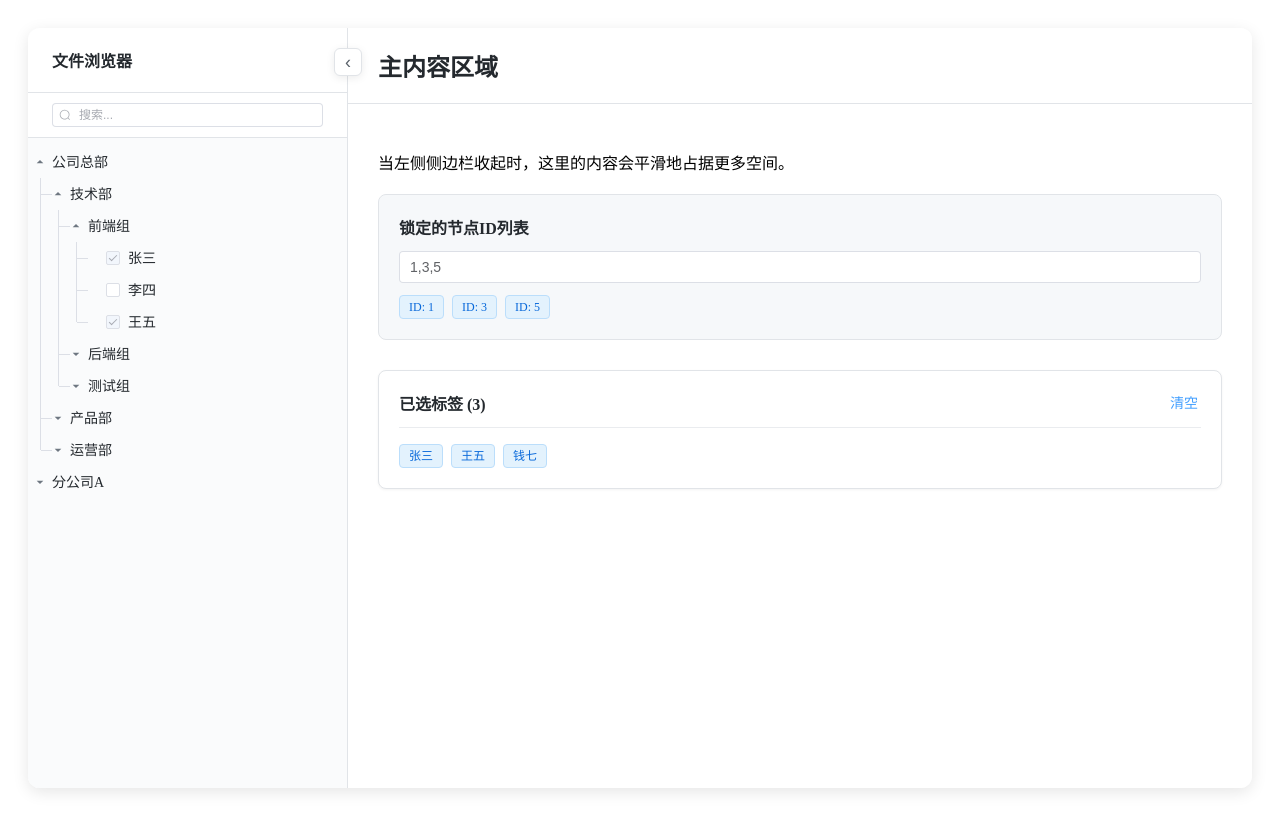
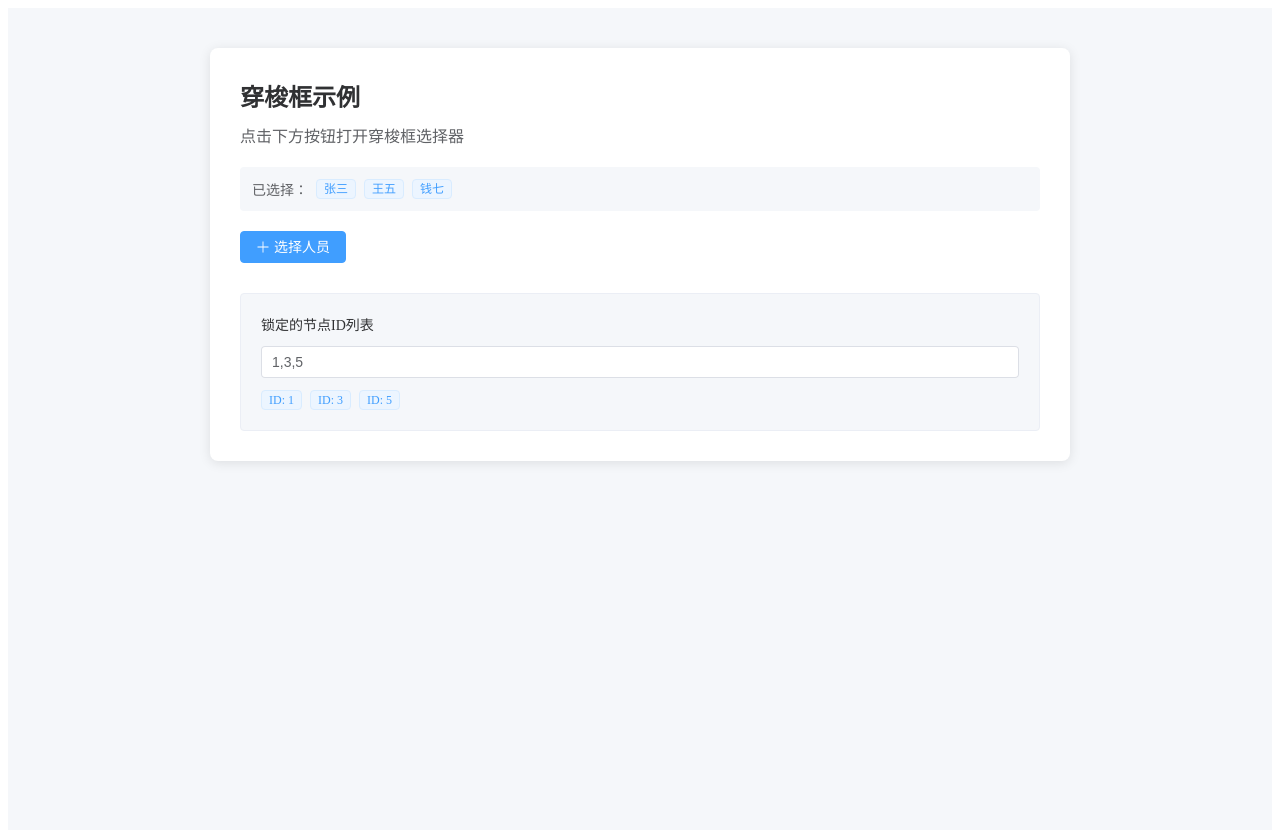
Before and after one commit to bonnbear/my-vue3-project, a Vue app: page / in a window 1280 px wide. Shown: the top 830 px of the page. Built offline with nearby package versions, Linux system fonts and the light colour scheme; what vue-grid-layout would draw is missing.

Commit message:
Update AGENTS.md rules and App.vue, add mcp.json

```diff
--- a/src/App.vue
+++ b/src/App.vue
@@ -1,10 +1,71 @@
 <template>
   <div id="app-wrapper">
-    <div class="card-container" :class="{ 'sidebar-collapsed': !isSidebarOpen }">
-      <div class="sidebar-container">
-        <div class="sidebar-header">文件浏览器</div>
-        <!-- Search Input -->
-        <div class="sidebar-search" v-if="isSidebarOpen">
+    <div class="demo-container">
+      <h1>穿梭框示例</h1>
+      <p>点击下方按钮打开穿梭框选择器</p>
+
+      <!-- 已选标签预览 -->
+      <div class="selected-preview" v-if="checkedNodes.length > 0">
+        <span class="preview-label">已选择：</span>
+        <el-tag
+          v-for="node in checkedNodes"
+          :key="node.id"
+          :closable="!lockedIdList.includes(node.id)"
+          @close="removeTag(node)"
+          size="small"
+          class="preview-tag"
+        >
+          {{ node.name }}
+        </el-tag>
+      </div>
+
+      <!-- 打开穿梭框按钮 -->
+      <el-button type="primary" @click="dialogVisible = true">
+        <Plus style="width: 1em; height: 1em; margin-right: 4px;" />
+        选择人员
+      </el-button>
+
+      <!-- 锁定ID设置 -->
+      <div class="locked-ids-area">
+        <div class="locked-ids-header">
+          <h3>锁定的节点ID列表</h3>
+        </div>
+        <div class="locked-ids-input">
+          <el-input
+            v-model="lockedIdsInput"
+            placeholder="输入要锁定的ID，用逗号分隔 (例如: 1,3,5)"
+            @change="updateLockedIds"
+          />
+        </div>
+        <div class="locked-ids-display" v-if="lockedIdList.length > 0">
+          <el-tag
+            v-for="id in lockedIdList"
+            :key="id"
+            class="locked-id-tag"
+            size="small"
+          >
+            ID: {{ id }}
+          </el-tag>
+        </div>
+      </div>
+    </div>
+
+    <!-- 穿梭框弹框 -->
+    <el-dialog
+      v-model="dialogVisible"
+      title="选择人员"
+      width="800px"
+      :close-on-click-modal="false"
+      class="transfer-dialog"
+    >
+      <div class="transfer-container">
+        <!-- 左侧面板：树形结构 -->
+        <div class="transfer-panel transfer-panel-left">
+          <div class="transfer-panel-header">
+            <span class="transfer-panel-title">可选列表</span>
+            <span class="transfer-panel-count">{{ totalLeafCount }} 项</span>
+          </div>
+          <div class="transfer-panel-filter">
             <el-input
               v-model="filterText"
               placeholder="搜索..."
@@ -12,11 +73,11 @@
               size="small"
             >
               <template #prefix>
-              <Search style="width: 1em; height: 1em; margin-right: 8px;" />
+                <Search style="width: 1em; height: 1em;" />
               </template>
             </el-input>
           </div>
-        <div class="sidebar-content">
+          <div class="transfer-panel-body">
             <div class="tree-wrapper">
               <ul class="tree-node-root">
                 <TreeNode
@@ -35,56 +96,43 @@
           </div>
         </div>
 
-      <button @click="toggleSidebar" class="sidebar-toggle">
-        {{ isSidebarOpen ? '‹' : '›' }}
-      </button>
-
-      <div class="main-content">
-        <div class="main-header">
-          <h1>主内容区域</h1>
-        </div>
-        <div class="main-body">
-          <p>当左侧侧边栏收起时，这里的内容会平滑地占据更多空间。</p>
-
-          <div v-if="selectedNodePath.length > 0" class="selected-info">
-            <p>
-              当前选中的节点是: <strong>{{ selectedNodeId }}</strong>
-            </p>
-            <p style="margin-top: 8px;">
-              完整路径:
-              <span class="path-display">{{ selectedNodePath.map(p => p.name).join(' / ') }}</span>
-            </p>
+        <!-- 中间操作按钮 -->
+        <div class="transfer-buttons">
+          <el-button
+            type="primary"
+            :icon="ArrowRight"
+            :disabled="!hasUncheckedNodes"
+            @click="addAllVisible"
+            circle
+          />
+          <el-button
+            type="primary"
+            :icon="ArrowLeft"
+            :disabled="!hasRemovableNodes"
+            @click="removeAllUnlocked"
+            circle
+          />
         </div>
 
-          <!-- 锁定ID列表设置区域 -->
-          <div class="locked-ids-area">
-            <div class="locked-ids-header">
-              <h3>锁定的节点ID列表</h3>
+        <!-- 右侧面板：已选列表 -->
+        <div class="transfer-panel transfer-panel-right">
+          <div class="transfer-panel-header">
+            <div class="transfer-panel-header-left">
+              <span class="transfer-panel-title">已选列表</span>
+              <span class="transfer-panel-count">{{ checkedNodes.length }} 项</span>
             </div>
-            <div class="locked-ids-input">
-              <el-input
-                v-model="lockedIdsInput"
-                placeholder="输入要锁定的ID，用逗号分隔 (例如: 1,3,5)"
-                @change="updateLockedIds"
-              />
+            <el-button
+              type="primary"
+              link
+              size="small"
+              @click="resetToDefault"
+              :disabled="!hasRemovableNodes"
+            >
+              <RefreshRight style="width: 14px; height: 14px; margin-right: 2px;" />
+              恢复默认
+            </el-button>
           </div>
-            <div class="locked-ids-display" v-if="lockedIdList.length > 0">
-              <el-tag
-                v-for="id in lockedIdList"
-                :key="id"
-                class="locked-id-tag"
-              >
-                ID: {{ id }}
-              </el-tag>
-            </div>
-          </div>
-
-          <!-- 穿梭框/已选标签区域 -->
-          <div class="transfer-box-area">
-            <div class="transfer-header">
-              <h3>已选标签 ({{ checkedNodes.length }})</h3>
-              <el-button type="primary" link @click="clearAllTags" v-if="checkedNodes.length > 0">清空</el-button>
-            </div>
+          <div class="transfer-panel-body">
             <div class="tags-container" v-if="checkedNodes.length > 0">
               <el-tag
                 v-for="node in checkedNodes"
@@ -96,27 +144,34 @@
                 {{ node.name }}
               </el-tag>
             </div>
-            <div v-else class="empty-tags">
-              请在左侧目录树中勾选项目
+            <div v-else class="transfer-empty">
+              <span>暂无数据</span>
+            </div>
+          </div>
         </div>
       </div>
 
+      <template #footer>
+        <div class="dialog-footer">
+          <el-button @click="dialogVisible = false">取消</el-button>
+          <el-button type="primary" @click="dialogVisible = false">确定</el-button>
         </div>
-      </div>
-    </div>
+      </template>
+    </el-dialog>
   </div>
 </template>
 
 <script setup>
 import { ref, reactive, computed, watch, onMounted } from 'vue';
 import TreeNode from './TreeNode.vue';
+import { ArrowLeft, ArrowRight } from '@element-plus/icons-vue';
 
-const isSidebarOpen = ref(true);
+const dialogVisible = ref(false);
 const filterText = ref('');
-const lockedIdsInput = ref('1,3,5'); // 默认锁定的ID
-const lockedIdList = ref([1, 3, 5]); // 锁定的ID列表
+const lockedIdsInput = ref('1,3,5');
+const lockedIdList = ref([1, 3, 5]);
 
-// 四層結構的樹資料，每個節點都有唯一的 id 屬性
+// 四層結構的樹資料
 const treeData = reactive([
   {
     id: 100,
@@ -136,7 +191,6 @@ const treeData = reactive([
             isOpen: true,
             checked: false,
             children: [
-              // 第四層 - 有 type 屬性，會顯示 checkbox
               { id: 1, name: '张三', type: 'employee', checked: false },
               { id: 2, name: '李四', type: 'employee', checked: false },
               { id: 3, name: '王五', type: 'employee', checked: false }
@@ -242,16 +296,10 @@ const treeData = reactive([
 ]);
 
 const selectedNodeId = ref(null);
-const selectedNodePath = ref([]);
 
 const handleNodeClick = (path) => {
   const clickedNode = path[path.length - 1];
   selectedNodeId.value = clickedNode.name;
-  selectedNodePath.value = path;
-};
-
-const toggleSidebar = () => {
-  isSidebarOpen.value = !isSidebarOpen.value;
 };
 
 // --- 更新锁定ID列表 ---
@@ -261,12 +309,9 @@ const updateLockedIds = () => {
     .map(s => parseInt(s.trim()))
     .filter(n => !isNaN(n));
   lockedIdList.value = ids;
-
-  // 自动选中锁定的节点
   setLockedNodesChecked(treeData, ids);
 };
 
-// 递归设置锁定节点为选中状态
 const setLockedNodesChecked = (nodes, ids) => {
   for (const node of nodes) {
     if (ids.includes(node.id)) {
@@ -278,7 +323,6 @@ const setLockedNodesChecked = (nodes, ids) => {
   }
 };
 
-// 初始化时设置锁定节点为选中状态
 onMounted(() => {
   setLockedNodesChecked(treeData, lockedIdList.value);
 });
@@ -291,7 +335,6 @@ watch(filterText, (val) => {
 const filterTree = (nodes, query) => {
   let hasVisible = false;
   for (const node of nodes) {
-    // If query is empty, show all
     if (!query) {
       node.visible = true;
       if (node.children) {
@@ -300,19 +343,14 @@ const filterTree = (nodes, query) => {
       continue;
     }
 
-    // Check children first
     let childVisible = false;
     if (node.children) {
       childVisible = filterTree(node.children, query);
     }
 
-    // Check self
     const selfVisible = node.name.toLowerCase().includes(query.toLowerCase());
-
-    // Determine visibility
     node.visible = selfVisible || childVisible;
 
-    // Auto expand if children match
     if (childVisible) {
       node.isOpen = true;
     }
@@ -323,12 +361,10 @@ const filterTree = (nodes, query) => {
 };
 
 // --- Checkbox Logic ---
-
-// 递归获取所有被勾选的节点
 const getCheckedNodes = (nodes) => {
   let checked = [];
   for (const node of nodes) {
-    if (node.checked) {
+    if (node.checked && node.type) {
       checked.push(node);
     }
     if (node.children && node.children.length > 0) {
@@ -342,85 +378,147 @@ const checkedNodes = computed(() => {
   return getCheckedNodes(treeData);
 });
 
+// 计算总叶子节点数
+const countLeafNodes = (nodes) => {
+  let count = 0;
+  for (const node of nodes) {
+    if (node.type) {
+      count++;
+    }
+    if (node.children && node.children.length > 0) {
+      count += countLeafNodes(node.children);
+    }
+  }
+  return count;
+};
+
+const totalLeafCount = computed(() => countLeafNodes(treeData));
+
+// 检查是否有未选中的节点
+const hasUncheckedNodes = computed(() => {
+  const checkUnchecked = (nodes) => {
+    for (const node of nodes) {
+      if (node.type && !node.checked) return true;
+      if (node.children && checkUnchecked(node.children)) return true;
+    }
+    return false;
+  };
+  return checkUnchecked(treeData);
+});
+
+// 检查是否有可移除的节点
+const hasRemovableNodes = computed(() => {
+  return checkedNodes.value.some(node => !lockedIdList.value.includes(node.id));
+});
+
+// 添加所有可见的未选中节点
+const addAllVisible = () => {
+  const addNodes = (nodes) => {
+    for (const node of nodes) {
+      if (node.type && !node.checked && node.visible !== false) {
+        node.checked = true;
+      }
+      if (node.children) {
+        addNodes(node.children);
+      }
+    }
+  };
+  addNodes(treeData);
+};
+
+// 移除所有未锁定的节点
+const removeAllUnlocked = () => {
+  const removeNodes = (nodes) => {
+    for (const node of nodes) {
+      if (node.type && node.checked && !lockedIdList.value.includes(node.id)) {
+        node.checked = false;
+      }
+      if (node.children) {
+        removeNodes(node.children);
+      }
+    }
+  };
+  removeNodes(treeData);
+};
+
+// 恢复默认：只保留锁定的节点
+const resetToDefault = () => {
+  const resetNodes = (nodes) => {
+    for (const node of nodes) {
+      if (node.type) {
+        // 只有锁定的节点保持选中，其他全部取消
+        node.checked = lockedIdList.value.includes(node.id);
+      }
+      if (node.children) {
+        resetNodes(node.children);
+      }
+    }
+  };
+  resetNodes(treeData);
+};
+
 const removeTag = (node) => {
-  // 如果节点被锁定，不允许移除
   if (lockedIdList.value.includes(node.id)) {
     return;
   }
   node.checked = false;
 };
-
-const clearAllTags = () => {
-  const clearNodes = (nodes) => {
-    nodes.forEach(node => {
-      // 只清除未锁定的节点
-      if (!lockedIdList.value.includes(node.id)) {
-        node.checked = false;
-      }
-      if (node.children) {
-        clearNodes(node.children);
-      }
-    });
-  };
-  clearNodes(treeData);
-};
 </script>
 
 <style lang="scss" scoped>
-/* [重构] App.vue 现在只包含与自身布局和树的根容器相关的样式 */
-.path-display {
-  color: #586069;
-  background-color: #eef0f2;
-  padding: 2px 6px;
-  border-radius: 4px;
-  font-family: 'Courier New', Courier, monospace;
+#app-wrapper {
+  padding: 40px;
+  min-height: 100vh;
+  background-color: #f5f7fa;
 }
 
-* { box-sizing: border-box; }
-body { font-family: -apple-system, BlinkMacSystemFont, 'Segoe UI', Roboto, 'Helvetica Neue', Arial, sans-serif; margin: 0; background-color: #f4f7f9; overflow-x: hidden; display: flex; justify-content: center; align-items: center; min-height: 100vh; }
-#app-wrapper { padding: 20px; width: 100%; max-width: 1400px; }
-.card-container { display: flex; height: calc(100vh - 40px); min-height: 600px; background-color: #ffffff; border-radius: 12px; box-shadow: 0 4px 16px rgba(0, 0, 0, 0.1); overflow: hidden; position: relative;
-  .sidebar-container { width: 320px; flex-shrink: 0; background-color: #fafbfc; border-right: 1px solid #e1e4e8; transition: width 0.3s ease-in-out; overflow: hidden; display: flex; flex-direction: column;
-    .sidebar-header { padding: 20px 24px; font-weight: 600; font-size: 16px; border-bottom: 1px solid #e1e4e8; background-color: #fff; color: #24292e; flex-shrink: 0; white-space: nowrap; }
-    .sidebar-search { padding: 10px 24px; border-bottom: 1px solid #e1e4e8; background-color: #fff; flex-shrink: 0; }
-    .sidebar-content { flex-grow: 1; overflow-y: auto; overflow-x: hidden; background-color: #fafbfc;
-      &::-webkit-scrollbar { width: 6px; } &::-webkit-scrollbar-track { background: transparent; } &::-webkit-scrollbar-thumb { background: #d1d5db; border-radius: 3px; &:hover { background: #b0b7c3; } }
+.demo-container {
+  max-width: 800px;
+  margin: 0 auto;
+  padding: 30px;
+  background-color: #fff;
+  border-radius: 8px;
+  box-shadow: 0 2px 12px 0 rgba(0, 0, 0, 0.1);
+
+  h1 {
+    margin: 0 0 10px 0;
+    font-size: 24px;
+    color: #303133;
   }
-  }
-  .sidebar-toggle { position: absolute; top: 20px; left: 320px; transform: translateX(-50%); width: 28px; height: 28px; background-color: #fff; color: #586069; border: 1px solid #e1e4e8; border-radius: 6px; cursor: pointer; display: flex; align-items: center; justify-content: center; font-size: 18px; line-height: 1; box-shadow: 0 2px 8px rgba(0, 0, 0, 0.08); z-index: 10; transition: left 0.3s ease-in-out, background-color 0.2s, transform 0.2s;
-    &:hover { background-color: #f6f8fa; transform: translateX(-50%) scale(1.05); }
-    &:active { transform: translateX(-50%) scale(0.95); }
-  }
-  .main-content { flex-grow: 1; display: flex; flex-direction: column; background-color: #fff; transition: margin-left 0.3s ease-in-out;
-    .main-header { padding: 20px 30px; background-color: #fff; border-bottom: 1px solid #e1e4e8; flex-shrink: 0;
-      h1 { margin: 0; font-size: 24px; font-weight: 600; color: #24292e; }
-    }
-    .main-body { padding: 30px; flex-grow: 1; overflow-y: auto;
-      .selected-info { margin-top: 20px; padding: 16px; background-color: #f6f8fa; border-radius: 6px; border-left: 4px solid #0969da;
-        p { margin: 0; color: #586069;
-          strong { color: #24292e; font-weight: 600; }
-        }
-      }
-    }
-  }
-  &.sidebar-collapsed {
-    .sidebar-container { width: 0; border-right-color: transparent; }
-    .sidebar-toggle { left: 20px; }
+
+  p {
+    margin: 0 0 20px 0;
+    color: #606266;
   }
 }
 
-/* --- 树形组件外部容器样式 --- */
-.tree-wrapper {
-  padding: 8px 0;
+.selected-preview {
+  display: flex;
+  flex-wrap: wrap;
+  align-items: center;
+  gap: 8px;
+  margin-bottom: 20px;
+  padding: 12px;
+  background-color: #f5f7fa;
+  border-radius: 4px;
+
+  .preview-label {
+    color: #606266;
+    font-size: 14px;
+  }
+
+  .preview-tag {
+    margin: 0;
+  }
 }
 
 /* --- 锁定ID区域样式 --- */
 .locked-ids-area {
-  margin-top: 20px;
+  margin-top: 30px;
   padding: 20px;
-  background-color: #f6f8fa;
-  border: 1px solid #e1e4e8;
-  border-radius: 8px;
+  background-color: #f5f7fa;
+  border: 1px solid #ebeef5;
+  border-radius: 4px;
 }
 
 .locked-ids-header {
@@ -428,8 +526,9 @@ body { font-family: -apple-system, BlinkMacSystemFont, 'Segoe UI', Roboto, 'Helv
 
   h3 {
     margin: 0;
-    font-size: 16px;
-    color: #24292e;
+    font-size: 14px;
+    font-weight: 500;
+    color: #303133;
   }
 }
 
@@ -444,60 +543,148 @@ body { font-family: -apple-system, BlinkMacSystemFont, 'Segoe UI', Roboto, 'Helv
 }
 
 .locked-id-tag {
-  background-color: #e3f2fd;
-  border-color: #bbdefb;
-  color: #0969da;
+  background-color: #ecf5ff;
+  border-color: #d9ecff;
+  color: #409eff;
 }
 
-/* --- 穿梭框区域样式 --- */
-.transfer-box-area {
-  margin-top: 30px;
-  padding: 20px;
-  background-color: #fff;
-  border: 1px solid #e1e4e8;
-  border-radius: 8px;
-  box-shadow: 0 1px 3px rgba(0,0,0,0.05);
+/* --- 穿梭框弹框样式 --- */
+:deep(.transfer-dialog) {
+  .el-dialog__body {
+    padding: 0;
+  }
 }
 
-.transfer-header {
+.transfer-container {
+  display: flex;
+  align-items: stretch;
+  height: 450px;
+}
+
+.transfer-panel {
+  flex: 1;
+  display: flex;
+  flex-direction: column;
+  border: 1px solid #dcdfe6;
+  border-radius: 4px;
+  background-color: #fff;
+  overflow: hidden;
+}
+
+.transfer-panel-header {
   display: flex;
   justify-content: space-between;
   align-items: center;
-  margin-bottom: 16px;
-  padding-bottom: 12px;
-  border-bottom: 1px solid #eaecef;
+  height: 40px;
+  padding: 0 15px;
+  background-color: #f5f7fa;
+  border-bottom: 1px solid #ebeef5;
+  box-sizing: border-box;
+}
 
-  h3 {
-    margin: 0;
-    font-size: 16px;
-    color: #24292e;
+.transfer-panel-header-left {
+  display: flex;
+  align-items: center;
+  gap: 8px;
+}
+
+.transfer-panel-title {
+  font-size: 14px;
+  color: #303133;
+  font-weight: 500;
+}
+
+.transfer-panel-count {
+  font-size: 12px;
+  color: #909399;
+}
+
+.transfer-panel-filter {
+  padding: 10px 15px;
+  border-bottom: 1px solid #ebeef5;
+}
+
+.transfer-panel-body {
+  flex: 1;
+  overflow-y: auto;
+
+  &::-webkit-scrollbar {
+    width: 6px;
+  }
+
+  &::-webkit-scrollbar-thumb {
+    background-color: #c0c4cc;
+    border-radius: 3px;
+
+    &:hover {
+      background-color: #909399;
     }
   }
 
+  &::-webkit-scrollbar-track {
+    background-color: #f5f7fa;
+  }
+}
+
+.tree-wrapper {
+  padding: 8px 0;
+}
+
+/* --- 中间按钮样式 --- */
+.transfer-buttons {
+  display: flex;
+  flex-direction: column;
+  justify-content: center;
+  align-items: center;
+  gap: 16px;
+  padding: 0 20px;
+}
+
+/* --- 右侧已选标签样式 --- */
 .tags-container {
   display: flex;
   flex-wrap: wrap;
   gap: 8px;
+  padding: 15px;
+  align-content: flex-start;
 }
 
 .selected-tag {
-  background-color: #e3f2fd;
-  border-color: #bbdefb;
-  color: #0969da;
+  margin: 0;
+  background-color: #ecf5ff;
+  border-color: #d9ecff;
+  color: #409eff;
+
+  &:hover {
+    background-color: #d9ecff;
   }
 
-.empty-tags {
-  color: #6e7781;
-  font-style: italic;
-  text-align: center;
-  padding: 20px 0;
+  :deep(.el-tag__close) {
+    color: #409eff;
+
+    &:hover {
+      background-color: #409eff;
+      color: #fff;
+    }
+  }
 }
 
-/*
-  因为 .tree-node-root 是在 App.vue 的模板中渲染的 <ul>,
-  所以它的样式规则需要保留在这里。
-  使用 :deep() 是为了确保它能应用到 TreeNode 组件的根元素上。
-*/
+.transfer-empty {
+  display: flex;
+  align-items: center;
+  justify-content: center;
+  height: 100%;
+  color: #909399;
+  font-size: 14px;
+}
+
+.dialog-footer {
+  display: flex;
+  justify-content: flex-end;
+  gap: 10px;
+}
+
+/* --- 树形组件根样式 --- */
 :deep(.tree-node-root) {
   list-style: none;
   padding: 0;
```
Also changed, not shown: .roo/mcp.json (added), .roo/rules-architect/AGENTS.md, .roo/rules-ask/AGENTS.md, .roo/rules-debug/AGENTS.md, 1 other file (tests, documents, lock files or other folders). Lines whose indentation alone changed are shown as unchanged.
